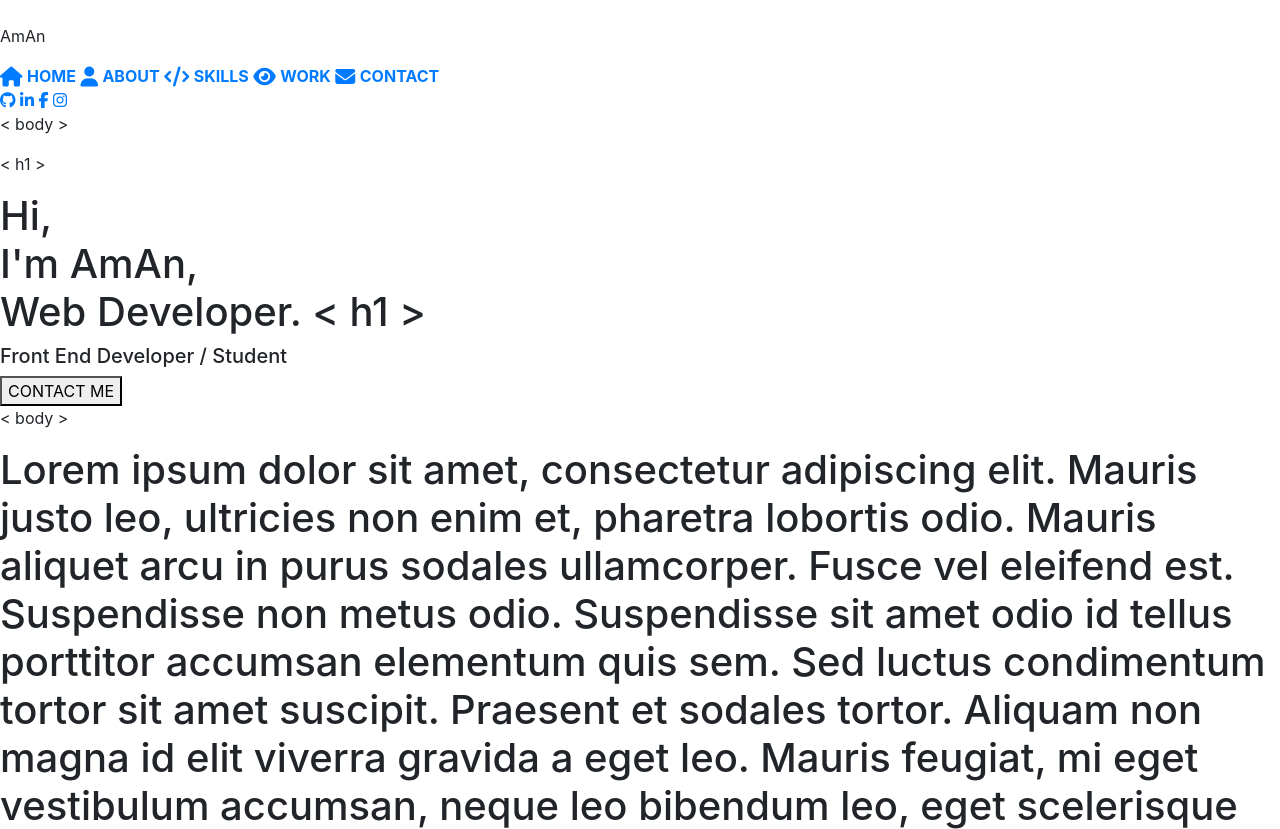
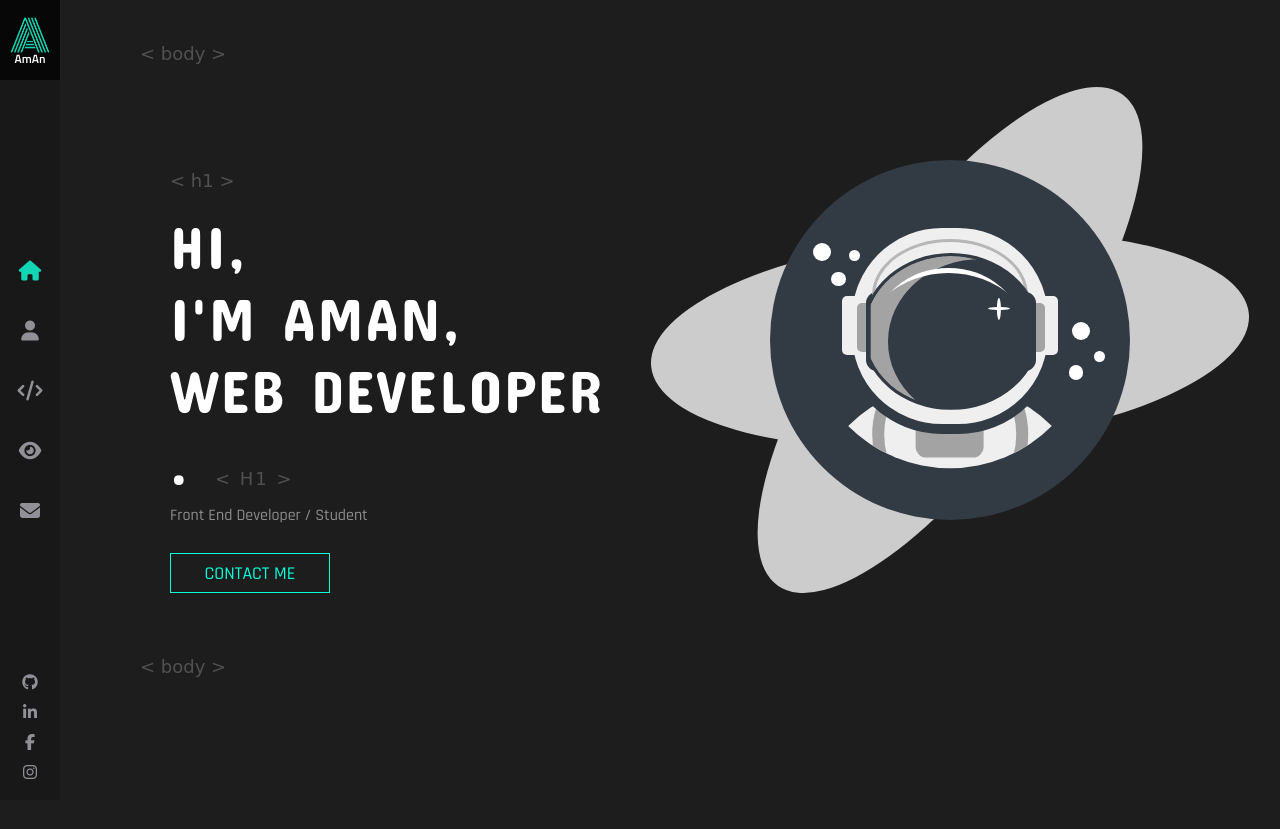
Before and after one commit to Aman-Gusain/Portfolio, a website: page index.html in a window 1280 px wide. Shown: the top 829 px of the page. After the commit the page ends 800 px from the top, so only its background shows below. Drawn offline with nearby package versions, Linux system fonts and the light colour scheme; the site is published under a folder, as on GitHub Pages, so addresses that start at the root find nothing; a web font is replaced by a local one.

Commit message:
minor changes

```diff
--- a/index.html
+++ b/index.html
@@ -38,12 +38,12 @@
          crossorigin="anonymous"
       />
 
-      <link rel="stylesheet" href="/style.css" />
+      <link rel="stylesheet" href="style.css" />
    </head>
    <body>
       <div class="nav-bar">
          <div class="logo">
-            <img src="/images/android-chrome-192x192.png" alt="" />
+            <img src="images/android-chrome-192x192.png" alt="" />
             <p>AmAn</p>
          </div>
          <div class="links">
@@ -347,6 +347,6 @@
       </div>
 
       <script src="https://ajax.googleapis.com/ajax/libs/jquery/3.5.1/jquery.min.js"></script>
-      <script src="/app.js"></script>
+      <script src="app.js"></script>
    </body>
 </html>
```
